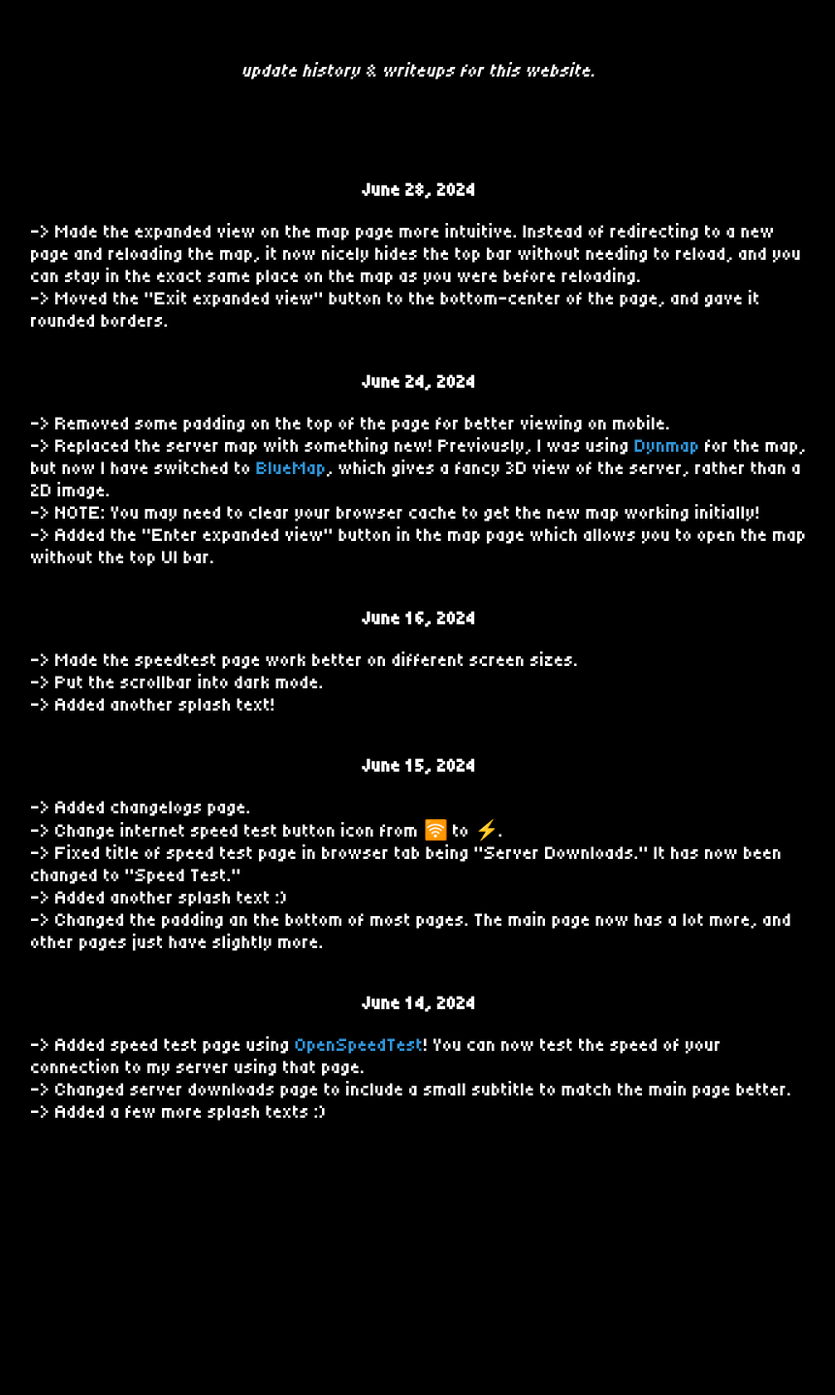
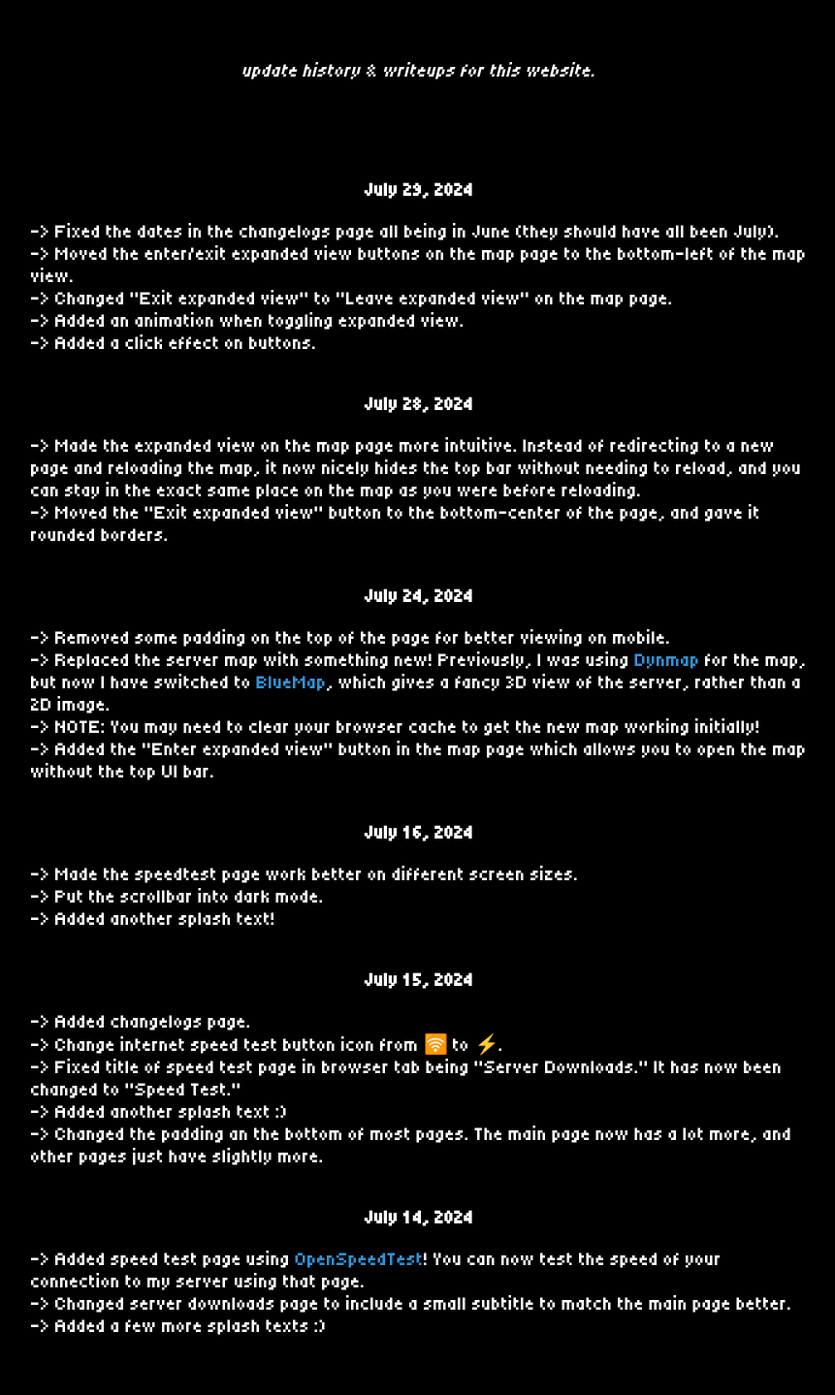
Before and after one commit to hw2007/hw2007.net, a PHP site: page /changelogs.html in a window 1280 px wide. Shown: the part 187-1626 px from the top of the page at 97% size, without its empty margins (208-1069 px from the left). Before the commit the page ends 1343 px from the top, so only its background shows below. Run offline with PHP 8.4, Linux system fonts and the light colour scheme.

Commit message:
-Stylistic changes to expand/shrink buttons on map page -Add animation when toggling expanded map view -Update changelogs -Fix dates being June rather than July in changelogs page

```diff
--- a/changelogs.html
+++ b/changelogs.html
@@ -33,7 +33,18 @@
 			">
 
 			<p style="padding-top: 20px; text-align: center;">
-				<b>June 28, 2024</b>
+				<b>July 29, 2024</b>
+			</p>
+			<p>
+				-> Fixed the dates in the changelogs page all being in June (they should have all been July).<br>
+				-> Moved the enter/exit expanded view buttons on the map page to the bottom-left of the map view.<br>
+				-> Changed "Exit expanded view" to "Leave expanded view" on the map page.<br>
+				-> Added an animation when toggling expanded view.<br>
+				-> Added a click effect on buttons.
+			</p>
+
+			<p style="padding-top: 20px; text-align: center;">
+				<b>July 28, 2024</b>
 			</p>
 			<p>
 				-> Made the expanded view on the map page more intuitive. Instead of redirecting to a new page and reloading the map, it now nicely hides the top bar without needing to reload, and you can stay in the exact same place on the map as you were before reloading.<br>
@@ -41,7 +52,7 @@
 			</p>
 
 			<p style="padding-top: 20px; text-align: center;">
-				<b>June 24, 2024</b>
+				<b>July 24, 2024</b>
 			</p>
 			<p>
 				-> Removed some padding on the top of the page for better viewing on mobile.<br>
@@ -51,7 +62,7 @@
 			</p>
 
 			<p style="padding-top: 20px; text-align: center;">
-				<b>June 16, 2024</b>
+				<b>July 16, 2024</b>
 			</p>
 			<p>
 				-> Made the speedtest page work better on different screen sizes.<br>
@@ -60,7 +71,7 @@
 			</p>
 
 			<p style="padding-top: 20px; text-align: center;">
-				<b>June 15, 2024</b>
+				<b>July 15, 2024</b>
 			</p>
 			<p>
 				-> Added changelogs page.<br>
@@ -71,7 +82,7 @@
 			</p>
 
 			<p style="padding-top: 20px; text-align: center;">
-				<b>June 14, 2024</b>
+				<b>July 14, 2024</b>
 			</p>
 			<p>
 				-> Added speed test page using <a href="https://openspeedtest.com/">OpenSpeedTest</a>! You can now test the speed of your connection to my server using that page.<br>
--- a/js/map-expand.js
+++ b/js/map-expand.js
@@ -1,11 +1,13 @@
 function expand() {
     document.getElementById("map").style.top = "0px";
-    document.getElementById("shrink-container").style.display = "inline-block";
+    document.getElementById("expand").style.display = "none";
+    document.getElementById("shrink").style.display = "inline-block";
 }
 
 function shrink() {
     document.getElementById("map").style.top = "60px";
-    document.getElementById("shrink-container").style.display = "none";
+    document.getElementById("expand").style.display = "inline-block";
+    document.getElementById("shrink").style.display = "none";
 }
 
 document.getElementById("expand").addEventListener("click", expand);
--- a/style.css
+++ b/style.css
@@ -48,6 +48,10 @@ button:hover {
 	color: #613692;
 }
 
+button:active {
+	color: #2f94d8;
+}
+
 a {
 	color: #2f94d8; /* Light blue color */
 	text-decoration: none; /* Remove underline */
@@ -87,3 +91,9 @@ a:hover {
 	padding-right: 20px;
 	font-weight: bold;
 }
+
+#map {
+	position: absolute;
+	top: 60px;
+	transition: top 0.15s ease;
+}
```
Also changed, not shown: map.html (+5 -22 lines).
